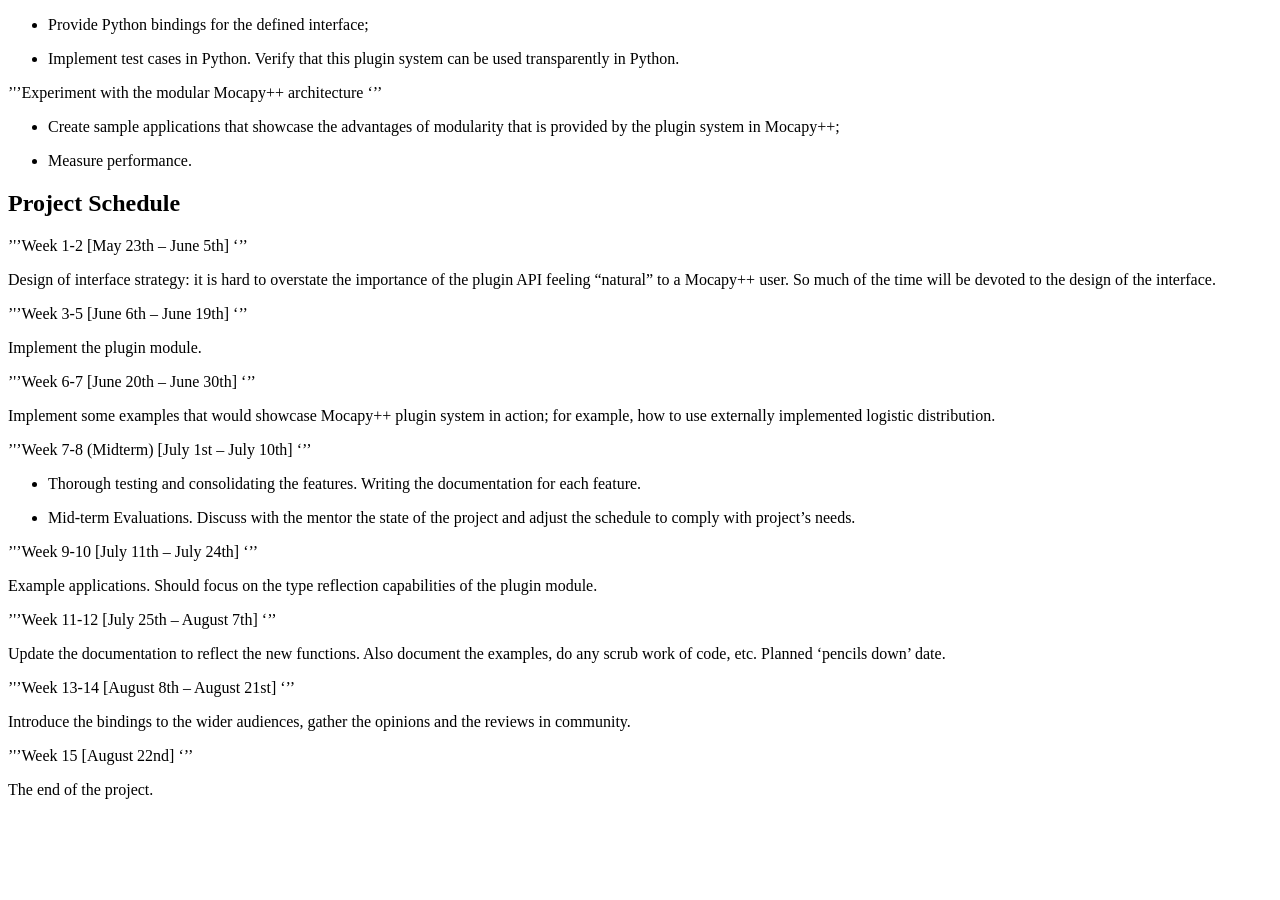
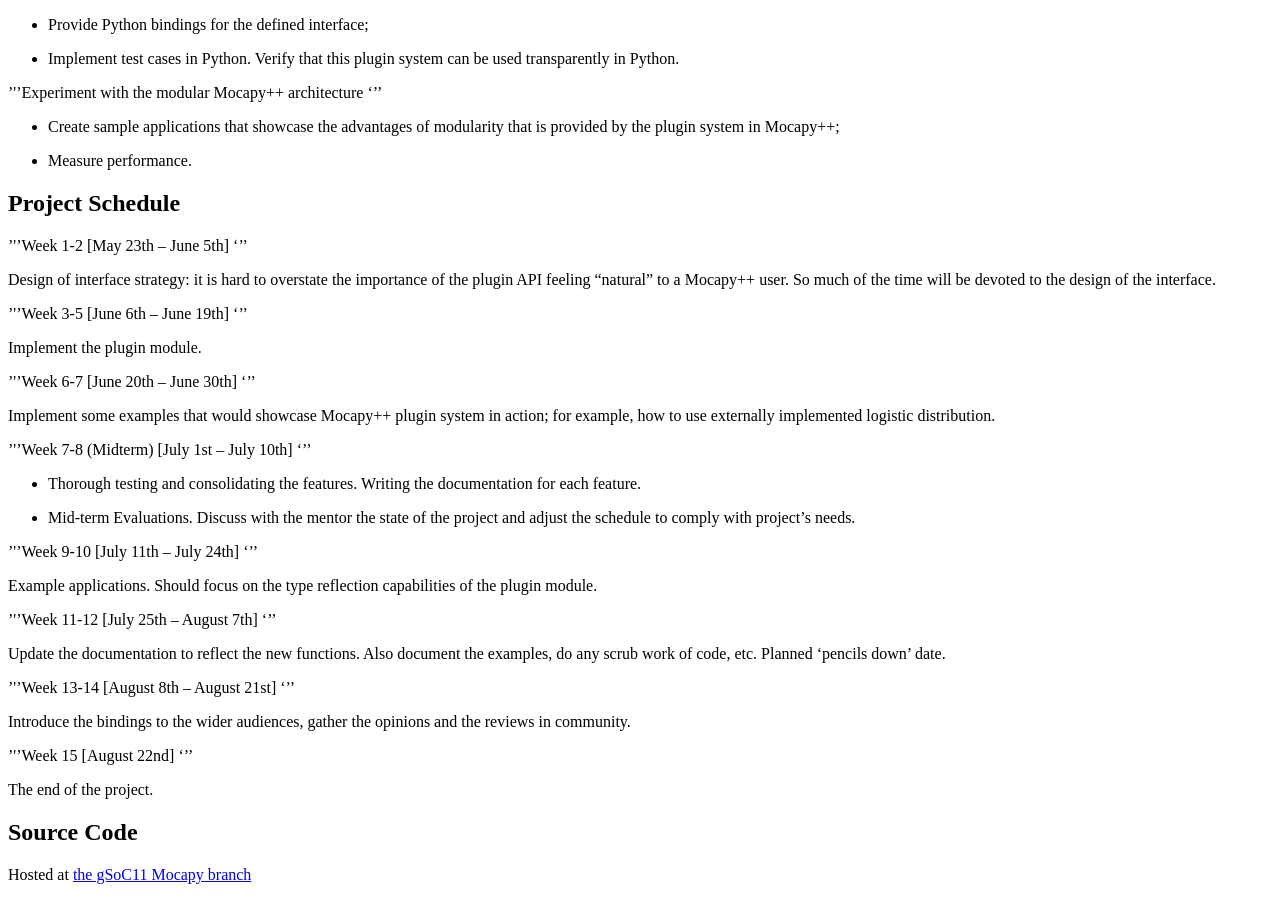
Before and after one commit to biopython/biopython.github.io, a Jekyll site: the page built from wiki/GSOC2011_MocapyExt.md, in a window 1280 px wide and 900 px high, scrolled down 1090 px. Built offline with Jekyll 4.4.1, drawn with Linux system fonts in a browser that asks for light colours; before the commit the page ends 1905 px from its top, so only the background shows below that.

Commit message:
Change to wiki page

```diff
--- a/wiki/GSOC2011_MocapyExt.md
+++ b/wiki/GSOC2011_MocapyExt.md
@@ -163,3 +163,9 @@ the reviews in community.
 '''Week 15 \[August 22nd\] '''
 
 The end of the project.
+
+Source Code
+-----------
+
+Hosted at [the gSoC11 Mocapy
+branch](http://mocapy.svn.sourceforge.net/viewvc/mocapy/branches/gSoC11/)
```
Also changed, not shown: 1 other file.
